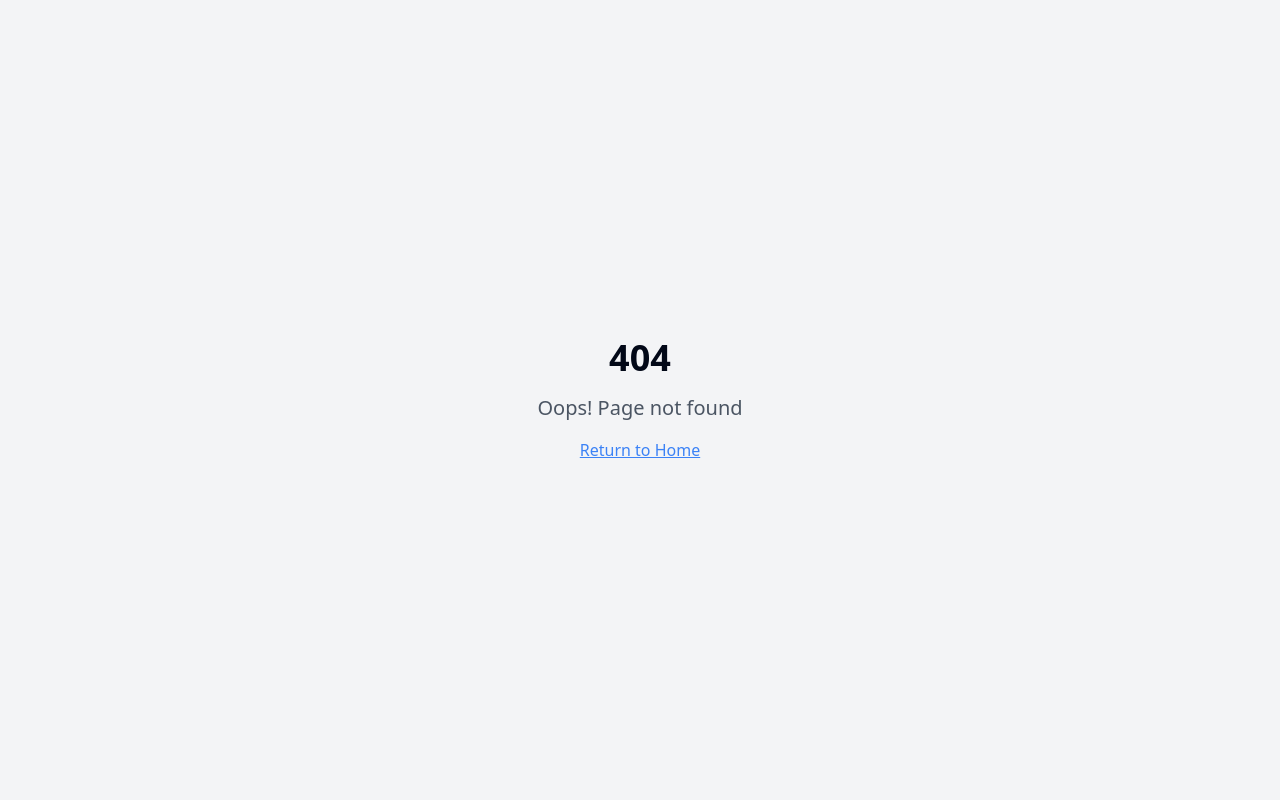
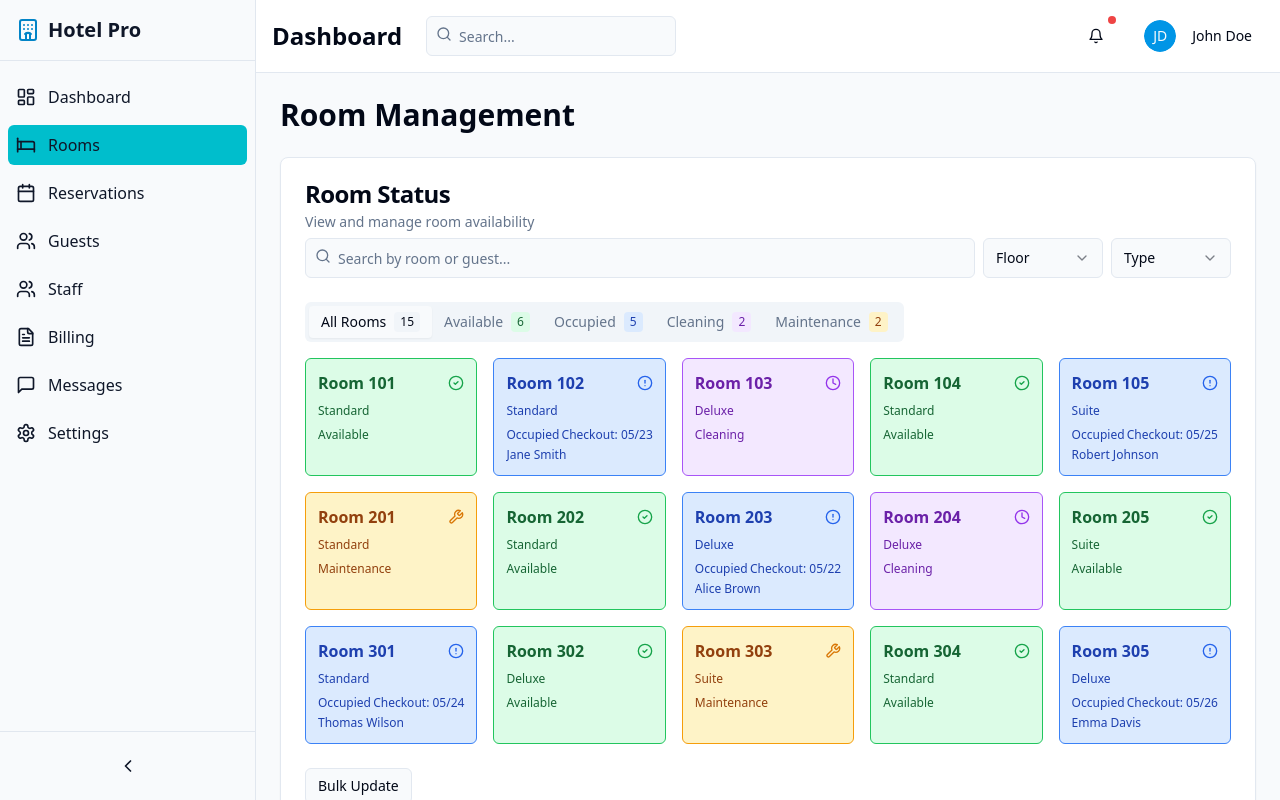
Before and after one commit to Khalidbinwaheed/inn-sight-manager, a React (Vite) app: page /rooms in a window 1280 px wide. Before the commit this address had no page. Built offline with nearby package versions, Linux system fonts and the light colour scheme.

Commit message:
Refactor: Apply consistent page styling
Apply consistent styling and layout to the Rooms, Reservations, and Guests pages, aligning them with the existing design.

```diff
--- a/src/App.tsx
+++ b/src/App.tsx
@@ -1,9 +1,13 @@
+
 import { Toaster } from "@/components/ui/toaster";
 import { Toaster as Sonner } from "@/components/ui/sonner";
 import { TooltipProvider } from "@/components/ui/tooltip";
 import { QueryClient, QueryClientProvider } from "@tanstack/react-query";
 import { BrowserRouter, Routes, Route } from "react-router-dom";
 import Index from "./pages/Index";
+import Rooms from "./pages/Rooms";
+import Reservations from "./pages/Reservations";
+import Guests from "./pages/Guests";
 import NotFound from "./pages/NotFound";
 
 const queryClient = new QueryClient();
@@ -16,6 +20,9 @@ const App = () => (
       <BrowserRouter>
         <Routes>
           <Route path="/" element={<Index />} />
+          <Route path="/rooms" element={<Rooms />} />
+          <Route path="/reservations" element={<Reservations />} />
+          <Route path="/guests" element={<Guests />} />
           {/* ADD ALL CUSTOM ROUTES ABOVE THE CATCH-ALL "*" ROUTE */}
           <Route path="*" element={<NotFound />} />
         </Routes>
--- a/src/components/dashboard/Sidebar.tsx
+++ b/src/components/dashboard/Sidebar.tsx
@@ -1,5 +1,6 @@
 
 import React, { useState } from 'react';
+import { Link, useLocation } from 'react-router-dom';
 import { cn } from '@/lib/utils';
 import {
   Hotel,
@@ -19,13 +20,15 @@ interface SidebarItemProps {
   text: string;
   active?: boolean;
   collapsed: boolean;
+  to: string;
   onClick?: () => void;
 }
 
-const SidebarItem = ({ icon, text, active, collapsed, onClick }: SidebarItemProps) => {
+const SidebarItem = ({ icon, text, active, collapsed, to, onClick }: SidebarItemProps) => {
   return (
     <li>
-      <button
+      <Link
+        to={to}
         onClick={onClick}
         className={cn(
           "flex items-center w-full p-2 rounded-md hover:bg-sidebar-accent hover:text-sidebar-accent-foreground transition-colors",
@@ -35,29 +38,25 @@ const SidebarItem = ({ icon, text, active, collapsed, onClick }: SidebarItemProp
       >
         <span className="flex-shrink-0">{icon}</span>
         {!collapsed && <span className="ml-3 whitespace-nowrap">{text}</span>}
-      </button>
+      </Link>
     </li>
   );
 };
 
 export default function Sidebar() {
   const [collapsed, setCollapsed] = useState(false);
-  const [activeItem, setActiveItem] = useState('Dashboard');
+  const location = useLocation();
 
   const menuItems = [
-    { text: 'Dashboard', icon: <LayoutDashboard size={20} /> },
-    { text: 'Rooms', icon: <Bed size={20} /> },
-    { text: 'Reservations', icon: <Calendar size={20} /> },
-    { text: 'Guests', icon: <Users size={20} /> },
-    { text: 'Staff', icon: <Users size={20} /> },
-    { text: 'Billing', icon: <FileText size={20} /> },
-    { text: 'Messages', icon: <MessageSquare size={20} /> },
-    { text: 'Settings', icon: <Settings size={20} /> },
+    { text: 'Dashboard', icon: <LayoutDashboard size={20} />, path: '/' },
+    { text: 'Rooms', icon: <Bed size={20} />, path: '/rooms' },
+    { text: 'Reservations', icon: <Calendar size={20} />, path: '/reservations' },
+    { text: 'Guests', icon: <Users size={20} />, path: '/guests' },
+    { text: 'Staff', icon: <Users size={20} />, path: '/staff' },
+    { text: 'Billing', icon: <FileText size={20} />, path: '/billing' },
+    { text: 'Messages', icon: <MessageSquare size={20} />, path: '/messages' },
+    { text: 'Settings', icon: <Settings size={20} />, path: '/settings' },
   ];
-
-  const handleItemClick = (itemName: string) => {
-    setActiveItem(itemName);
-  };
 
   return (
     <div
@@ -80,9 +79,9 @@ export default function Sidebar() {
               key={item.text}
               icon={item.icon}
               text={item.text}
-              active={activeItem === item.text}
+              active={location.pathname === item.path}
               collapsed={collapsed}
-              onClick={() => handleItemClick(item.text)}
+              to={item.path}
             />
           ))}
         </ul>
--- /dev/null
+++ b/src/pages/Guests.tsx
@@ -0,0 +1,22 @@
+
+import React from 'react';
+import Sidebar from '@/components/dashboard/Sidebar';
+import DashboardHeader from '@/components/dashboard/DashboardHeader';
+import GuestList from '@/components/dashboard/GuestList';
+
+const Guests = () => {
+  return (
+    <div className="flex h-screen overflow-hidden">
+      <Sidebar />
+      <div className="flex flex-col flex-1 overflow-hidden">
+        <DashboardHeader />
+        <div className="flex-1 overflow-y-auto p-6">
+          <h1 className="text-3xl font-bold mb-6">Guest Management</h1>
+          <GuestList />
+        </div>
+      </div>
+    </div>
+  );
+};
+
+export default Guests;
--- /dev/null
+++ b/src/pages/Reservations.tsx
@@ -0,0 +1,22 @@
+
+import React from 'react';
+import Sidebar from '@/components/dashboard/Sidebar';
+import DashboardHeader from '@/components/dashboard/DashboardHeader';
+import ReservationCalendar from '@/components/dashboard/ReservationCalendar';
+
+const Reservations = () => {
+  return (
+    <div className="flex h-screen overflow-hidden">
+      <Sidebar />
+      <div className="flex flex-col flex-1 overflow-hidden">
+        <DashboardHeader />
+        <div className="flex-1 overflow-y-auto p-6">
+          <h1 className="text-3xl font-bold mb-6">Reservation Management</h1>
+          <ReservationCalendar />
+        </div>
+      </div>
+    </div>
+  );
+};
+
+export default Reservations;
--- /dev/null
+++ b/src/pages/Rooms.tsx
@@ -0,0 +1,22 @@
+
+import React from 'react';
+import Sidebar from '@/components/dashboard/Sidebar';
+import DashboardHeader from '@/components/dashboard/DashboardHeader';
+import RoomStatus from '@/components/dashboard/RoomStatus';
+
+const Rooms = () => {
+  return (
+    <div className="flex h-screen overflow-hidden">
+      <Sidebar />
+      <div className="flex flex-col flex-1 overflow-hidden">
+        <DashboardHeader />
+        <div className="flex-1 overflow-y-auto p-6">
+          <h1 className="text-3xl font-bold mb-6">Room Management</h1>
+          <RoomStatus />
+        </div>
+      </div>
+    </div>
+  );
+};
+
+export default Rooms;
```
